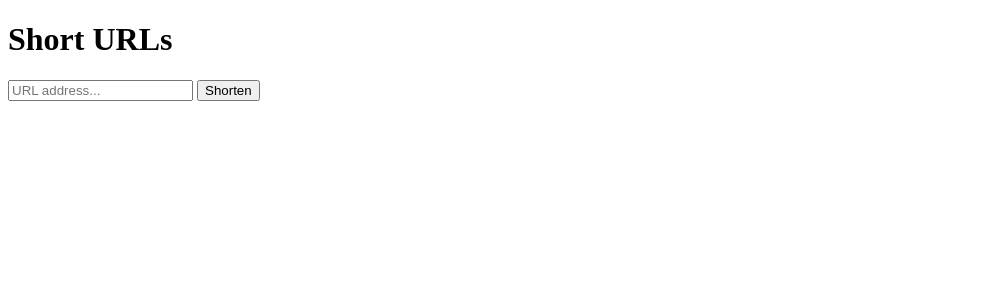
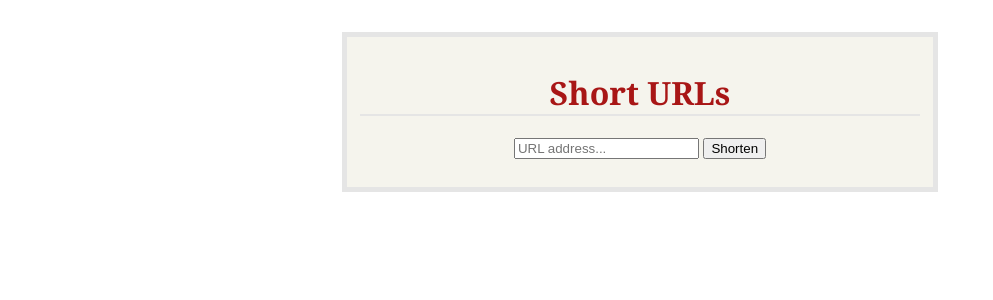
Before and after one commit to emreberge/short-urls, a Flask app: page / in a window 1280 px wide. Shown: the top 300 px of the page, without its empty margins (0-993 px from the left). Run offline with Flask 2, Linux system fonts and the light colour scheme.

Commit message:
Adds css, also wraping results insude list instead of table

```diff
--- a/static/short_urls.js
+++ b/static/short_urls.js
@@ -32,7 +32,7 @@ function retrieveAddressAndActionFromForm($form) {
 
 function addShortUrlToTable(shortUrl, longUrl) {
     var href = urlByAppendUrlToLocation(shortUrl);
-    $("#result").prepend("<tr><td>" + longUrl + '<td><a href="' + href +'">' + href + '</a>');
+    $("#result").prepend('<li>' + longUrl + ' <a href="' + href +'">' + href + '</a>');
 }
 
 function urlByAppendUrlToLocation(url) {
--- /dev/null
+++ b/static/style.css
@@ -0,0 +1,31 @@
+body {
+    font-family: sans-serif;
+    background: white;
+    color: #584B2F;
+}
+
+a, h1 {
+    color: #A81616;
+}
+
+a {
+    text-decoration: none;
+}
+
+h1 {
+    font-family: 'Georgia', serif;
+    border-bottom: 2px solid #E5E5E5;
+}
+
+.page {
+    margin: 2em auto;
+    width: 35em;
+    border: 5px solid #E5E5E5;
+    padding: 0.8em;
+    background: #F5F4ED;
+    text-align:center;
+}
+
+ul {
+    text-align:left;
+}
--- a/templates/index.html
+++ b/templates/index.html
@@ -3,15 +3,18 @@
   <head>
     <meta charset="UTF-8">
     <title>Short Urls</title>
+    <link rel="stylesheet" type="text/css" href="/static/style.css">
     <script type="text/javascript" src="/static/jquery-1.7.1.min.js"></script>
     <script type="text/javascript" src="/static/short_urls.js" ></script>
   </head>
   <body>
-    <h1>Short URLs</h1>
-    <form action="/" method="POST" id="shortenUrlForm">
-      <input type="text" name="url_address" placeholder="URL address...">
-      <input type="submit" value="Shorten">
-    </form>
-    <table id="result"></table>
+    <div class=page>
+      <h1>Short URLs</h1>
+      <form action="/" method="POST" id="shortenUrlForm">
+        <input type="text" name="url_address" placeholder="URL address...">
+        <input type="submit" value="Shorten">
+      </form>
+      <ul id="result"></ul>
+    </div>
   </body>
 </html>
```
